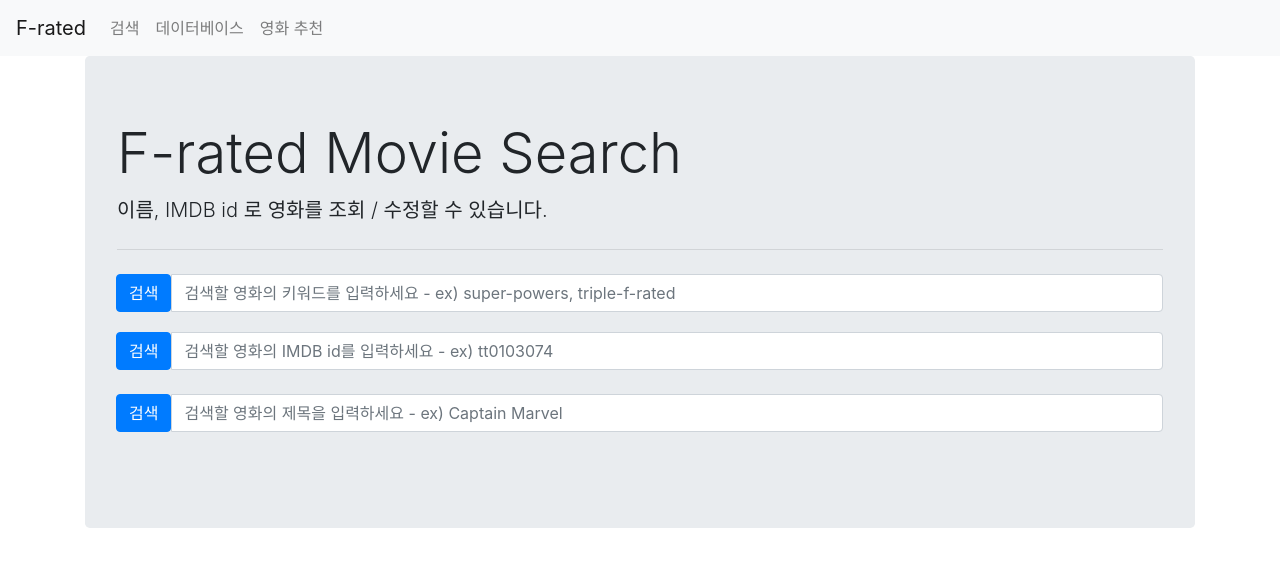
After one commit to da-head0/f-rated, a Flask app: page /searchbyid in a window 1280 px wide. The commit adds this page. Shown: the top 567 px of the page. Run offline with Flask 2, Linux system fonts and the light colour scheme; data that the repository does not hold is empty.

Commit message:
키워드검색, 버튼변경

```diff
--- a/movie_app/resources/movie.py
+++ b/movie_app/resources/movie.py
@@ -12,16 +12,38 @@ movies = Blueprint('movies', __name__)
 #     movies = Movie.objects().to_json()
 #     return Response(movies, mimetype="application/json", status=200)
 
+# @movies.route('/searchbyid/<imdbid>', methods=['GET'])
+# def search_movie_by_id(imdbid):
+#     allmovie = Movie.objects(imdbID=imdbid).to_json() # json 파일 자체가 조회됨
+#     return Response(allmovie, mimetype="application/json", status=200)
 
-@movies.route('/searchbyid/<imdbid>', methods=['GET'])
-def search_movie_by_id(imdbid):
-    allmovie = Movie.objects(imdbID=imdbid).to_json() # json 파일 자체가 조회됨
-    return Response(allmovie, mimetype="application/json", status=200)
+# @movies.route('/searchbytitle/<Title>', methods=['GET'])
+# def search_movie_by_title(Title):
+#     allmovie = Movie.objects(Title=Title) # 이렇게 하니까 models.py에 있는 repr이 실행되어 원하는 항목만 조회할 수 있음
+#     return f'{allmovie}', 200
 
-@movies.route('/searchbytitle/<Title>', methods=['GET'])
-def search_movie_by_title(Title):
-    allmovie = Movie.objects(Title=Title) # 이렇게 하니까 models.py에 있는 repr이 실행되어 원하는 항목만 조회할 수 있음
-    return f'{allmovie}', 200
+@movies.route('/searchbykeyword', methods=['GET'])
+def search_movie_by_keyword():
+    keyword = request.args.get('keyword')
+    keyword = str(keyword)
+    searchbyid = Movie.objects(keywords__icontains=keyword)
+    #searchbyid = Movie.objects(tags__in=[keyword])
+    #return Response(allmovie, mimetype="application/json", status=200)
+    return render_template('search.html', movies = searchbyid) #msg=delete_msg
+
+@movies.route('/searchbyid', methods=['GET'])
+def search_movie_by_id():
+    imdbid = request.args.get('imdbid')
+    searchbyid = Movie.objects(imdbID=imdbid)
+    #return Response(allmovie, mimetype="application/json", status=200)
+    return render_template('search.html', movies = searchbyid) #msg=delete_msg
+
+@movies.route('/searchbytitle', methods=['GET'])
+def search_movie_by_title():
+    title = request.args.get('movietitle')
+    searchbytitle = Movie.objects(Title=title) # 이렇게 하니까 models.py에 있는 repr이 실행되어 원하는 항목만 조회할 수 있음
+    #return f'{allmovie}', 200
+    return render_template('search.html', movies=searchbytitle)
 
 @movies.route('/recommendation/<title>')
 def make_recommend_function(title):
@@ -41,7 +63,11 @@ def test():
             title = request.args.get('movie')
             movie = Movie.objects(Title=title).first()
             results = recommendation_by_title(title)
-            return render_template('ml2.html', movielist = results, movieinfo=movie)
+            if title:
+                return render_template('ml2.html', movielist = results, movieinfo=movie)
+            else:
+                return render_template('ml2.html')
+
         except:
             return render_template('ml2.html')
 
--- a/movie_app/templates/movie.html
+++ b/movie_app/templates/movie.html
@@ -47,7 +47,7 @@ F-rated Movie Database
       <td>{{ movie.imdbID }}</td>
       <td>
         <form action="/db/delete/{{ movie.imdbID }}">
-        <input type="submit" class="btn btn-primary" value="삭제", href='/db/delete/{{ movie.imdbID }}'/>
+        <input type="submit" class="btn btn-dark" value="삭제", href='/db/delete/{{ movie.imdbID }}'/>
       </td>
      </form>
     </tr>
--- /dev/null
+++ b/movie_app/templates/search.html
@@ -0,0 +1,79 @@
+<html>
+
+{% extends 'base.html' %}
+
+{% block alert %}
+{% if alert_msg %}
+<div class="alert alert-{{ alert_msg.type }}" role="alert">
+  {{ alert_msg.msg }}
+</div>
+{% endif %}
+{% endblock %}
+
+{% block title %}
+F-rated Movie Search
+{% endblock %}
+
+{% block lead %}
+이름, IMDB id 로 영화를 조회 / 수정할 수 있습니다.
+{% endblock %}
+
+{% block main_body %}
+<div class="input-group mb-1">
+    <div class="input-group-append">
+<form method="GET" action="/searchbykeyword">
+    <input type="submit" class="btn float-right btn-primary" value="검색"/>
+    </div>
+    <input name="keyword" style="margin-bottom:10px" class="form-control" type="text" placeholder="검색할 영화의 키워드를 입력하세요 - ex) super-powers, triple-f-rated"/>
+  </form>
+</div>
+<div class="input-group mb-2">
+    <div class="input-group-append">
+<form method="GET" action="/searchbyid">
+    <input type="submit" class="btn float-right btn-primary" value="검색"/>
+    </div>
+    <input name="keyword" style="margin-bottom:10px" class="form-control" type="text" placeholder="검색할 영화의 IMDB id를 입력하세요 - ex) tt0103074"/>
+  </form>
+</div>
+<div class="input-group mb-3">
+    <div class="input-group-append">
+<form method="GET" action="/searchbytitle">
+    <input type="submit" class="btn float-right btn-primary" value="검색"/>
+    </div>
+    <input name="movietitle" style="margin-bottom:10px" class="form-control" type="text" placeholder="검색할 영화의 제목을 입력하세요 - ex) Captain Marvel"/>
+  </form>
+</div>
+{% if movies %}
+<table class="table">
+  <thead>
+    <tr>
+      <th scope="col">제목</th>
+      <!-- <th scope="col">포스터</th> -->
+      <th scope="col">연도</th>
+      <th scope="col">장르</th>
+      <th scope="col">키워드</th>
+      <th scope="col">IMDB ID</th>
+    </tr>
+  </thead>
+  <tbody>
+    {% for movie in movies %}
+    <tr>
+      <th scope="row">{{ movie.Title }}</th>
+      <!-- <td>{{ movie.Poster }}</td> -->
+      <td>{{ movie.Year }}</td>
+      <td>{{ movie.Genre }}</td>
+      <td>{{ movie.keywords }}</td>
+      <td>{{ movie.imdbID }}</td>
+      <td>
+        <form action="/db/edit/{{ movie.imdbID }}">
+        <input type="submit" class="btn btn-primary" value="수정"'/>
+      </td>
+     </form>
+    </tr>
+    {% endfor %}
+  </tbody>
+</table>
+{% endif %}
+
+{% endblock %}
+</html>
--- a/movie_app/utils/recommendation.py
+++ b/movie_app/utils/recommendation.py
@@ -101,7 +101,8 @@ def recommendation_by_title(get_title):
         """
     results = get_recommendations(get_title, cosine_sim2)
     #resultslist = results.to_list()
-    return results.to_string(index=False)
+    # results.to_string(index=False)
+    return results.to_list()
 
 
 def msg_processor(msg_code):
```
Also changed, not shown: movie_app/routes/db_route.py (+7 -5 lines), movie_app/templates/ml2.html (+13 -4 lines).
